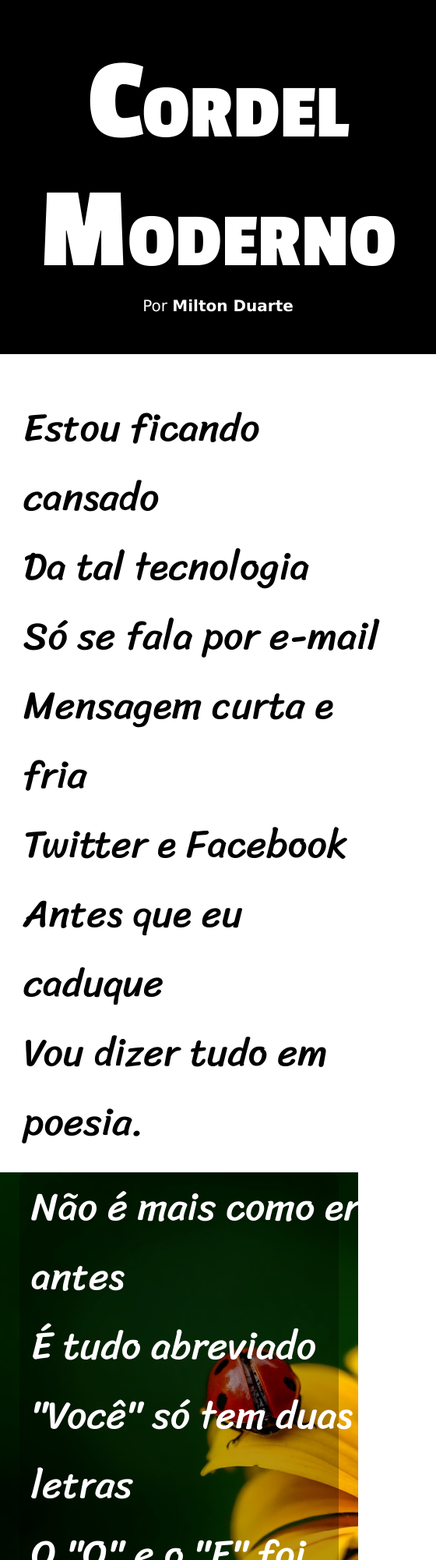
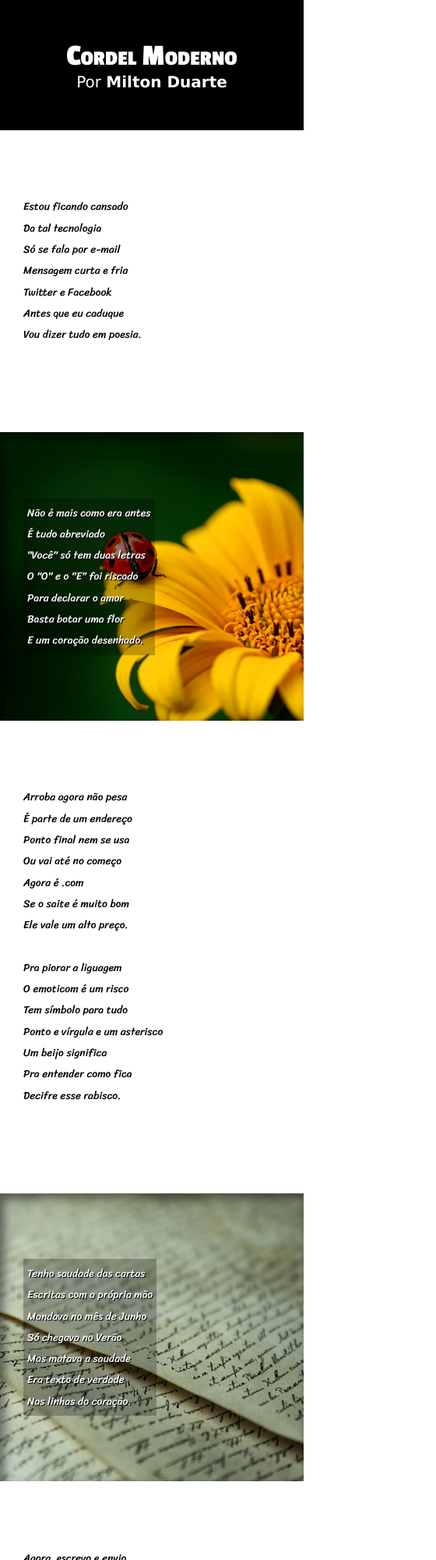
Before and after one commit to dyogohenrique/projeto-cordelmoderno, a plain HTML site: page index.html in a window 390 px wide. Shown: the top 2000 px of the page at 78% size, 560 px wide, since content can reach past the window. Drawn offline with Linux system fonts and the light colour scheme.

Commit message:
Melhorias

```diff
--- a/index.html
+++ b/index.html
@@ -9,11 +9,12 @@
 </head>
 <body>
     <header>
-        <h1><span class="maiusculo">C</span>ORDEL <span class="maiusculo">M</span>ODERNO</h1>
+        <h1>Cordel Moderno</h1>
         <p>Por <a href="https://www.recantodasletras.com.br/poesias/3186743" target="_blank">Milton Duarte</a></p>
     </header>
 
     <main>
+        <section class="normal">
             <p>
                 Estou ficando cansado <br>
                 Da tal tecnologia <br>
@@ -21,11 +22,11 @@
                 Mensagem curta e fria <br>
                 Twitter e Facebook <br>
                 Antes que eu caduque <br>
-            Vou dizer tudo em poesia. <br>
+                Vou dizer tudo em poesia.
             </p>
+        </section>
 
-        <article class="flor">
-            <div class="container">
+        <section class="imagem" id="flor">
             <p>
                 Não é mais como era antes <br>
                 É tudo abreviado <br>
@@ -33,11 +34,11 @@
                 O "O" e o "E" foi riscado <br>
                 Para declarar o amor <br>
                 Basta botar uma flor <br>
-                    E um coração desenhado. <br>
+                E um coração desenhado.
             </p>
-            </div>
-        </article>
+        </section>
 
+        <section class="normal">
             <p>
                 Arroba agora não pesa <br>
                 É parte de um endereço <br>
@@ -45,7 +46,7 @@
                 Ou vai até no começo <br>
                 Agora é .com <br>
                 Se o saite é muito bom <br>
-            Ele vale um alto preço. <br>
+                Ele vale um alto preço.
             </p>
 
             <p>
@@ -55,11 +56,11 @@
                 Ponto e vírgula e um asterisco <br>
                 Um beijo significa <br>
                 Pra entender como fica <br>
-            Decifre esse rabisco. <br>
+                Decifre esse rabisco.
             </p>
+        </section>
 
-        <article class="papeis">
-            <div class="container">
+        <section class="imagem" id="papel">
             <p>
                 Tenho saudade das cartas <br>
                 Escritas com a própria mão <br>
@@ -67,11 +68,11 @@
                 Só chegava no Verão <br>
                 Mas matava a saudade <br>
                 Era texto de verdade <br>
-                    Nas linhas do coração. <br>
+                Nas linhas do coração.
             </p>
-            </div>
-        </article>
+        </section>
 
+        <section class="normal">
             <p>
                 Agora, escrevo e envio <br>
                 Chegando na mesma hora <br>
@@ -79,7 +80,7 @@
                 A pessoa foi embora <br>
                 Abriu outro aplicativo <br>
                 O mundo ficou cativo <br>
-            Da tecnologia do agora. <br>
+                Da tecnologia do agora.
             </p>
 
             <p>
@@ -89,15 +90,16 @@
                 Se quiser, faça esse teste <br>
                 Dois pontos são dois joelhos <br>
                 Seus lábios são aparelhos <br>
-            Deixe que Deus interprete. <br>
+                Deixe que Deus interprete.
             </p>
+        </section>
 
-        <article class="video">
+        <section class="video">
             <h1>ASSITA AO VÍDEO NARRADO</h1>
-            <div class="borda">
+            <div class="player">
                 <iframe width="560" height="315" src="https://www.youtube.com/embed/ePPNliWMnoM" title="YouTube video player" frameborder="0" allow="accelerometer; autoplay; clipboard-write; encrypted-media; gyroscope; picture-in-picture; web-share" allowfullscreen></iframe>
             </div>
-        </article>
+        </section>
 
     </main>
 
--- a/style.css
+++ b/style.css
@@ -15,13 +15,14 @@ font-family: 'Sriracha', cursive;
 * {
     margin: 0;
     padding: 0;
-    font-size: 1em;
+}
+
+html, body {
+    min-height: 100vh;
+    background-color: #ffffff;
 }
 
 header {
-    min-width: 460px;
-    padding: 50px;
-
     background-color: #000000;
     color: #ffffff;
 
@@ -30,76 +31,82 @@ header {
 
 header > h1 {
     font-family: var(--fonte-titulo);
-    font-size: 100px;
-}
+    padding-top: 50px;
+    font-size: 10vw;
 
-header > h1 > span.maiusculo {
-    font-size: 150px;
+    font-variant: small-caps;
 }
 
 header > p {
     font-family: var(--fonte-padrao);
     font-size: 20px;
+
+    padding-bottom: 50px;
 }
 
-header a {
+a {
     font-weight: bolder;
 
     text-decoration: none;
     color: #ffffff;
 }
 
-header a:hover {
+a:hover {
     text-decoration: underline;
 }
 
-main {
-    margin: 50px 30px;
+section {
+    padding-top: 10vh;
+    padding-bottom: 10vh;
+    padding-left: 30px;
+
+    line-height: 2em;
+
+    font-family: var(--fonte-poema);
+    font-size: 3.5vw;
 }
 
-main p {
-    min-width: 460px;
-
-    margin: 50px 0;
-
-    font-family: var(--fonte-poema);
-    font-weight: normal;
-    font-size: 50px;
+section > p {
+    padding-bottom: 2em;
 }
 
-.flor {
-    min-width: 460px;
-
-    background: black url(imagens/background001.jpg) center center no-repeat fixed;
-    background-size: cover;
-
-    margin: -30px;
+section.normal {
+    background-color: #ffffff;
+    color: #000000;
 }
 
+section.imagem {
+    background-color: #2f2f2f;
+    color: #ffffff;
 
-.flor p {
-    margin: auto 15px;
+    box-shadow: inset 6px 6px 13px 0px rgba(0, 0, 0, 0.492);
+
+    background-size: cover;
 }
 
-.papeis {
-    min-width: 460px;
+section.imagem > p {
+    display: inline-block;
+    background-color: #00000041;
 
-    background: black url(imagens/background002.jpg) center center no-repeat fixed;
-    background-size: cover;
+    padding: 5px;
 
-    margin: -30px;
+    text-shadow: 1px 1px 0px black;
 }
 
-.container {
-    max-width: 650px;
-    max-height: 650px;
+section#flor {
+    background-image: url(imagens/background001.jpg);
+    background-position: right center;
+    background-attachment: fixed;
+}
 
-    margin: 25px;
+section#papel{
+    background-image: url(imagens/background002.jpg);
+    background-position: right center;
+    background-attachment: fixed;
+}
 
-    background-color: #00000046;
-    color: #ffffff;
-
-    border-radius: 10px;
+section.video{
+    padding: 0;
 }
 
 .video h1 {
@@ -107,63 +114,38 @@ main p {
 
     font-family: var(--fonte-titulo);
     font-size: 50px;
-
-    margin: 5px;
 }
 
-.borda {
-    height: 50vh;
+div.player {
+    margin: 0px;
 
-    margin: 0 -30px 30px;
-    padding: 200px 0;
-
-    background: #f6f0e4 url(imagens/CordelModerno-ComIframe.png) center center no-repeat local;
-    background-size: cover;
+    padding-bottom: 56%;
 
     position: relative;
 }
 
-.borda > iframe {
+.player > iframe {
     position: absolute;
 
-    top: 50%;
-    left: 50%;
-    transform: translate(-50%, -50%);
+    padding: 0;
 
-    width: 50%;
-    height: 50%;
+    top: 5%;
+    left: 5%;
+
+    width: 90%;
+    height: 90%;
 }
 
+footer {
+    max-width: 100vw;
 
-footer {
     background-color: #000000;
+    text-align: center;
+    padding: 10px;
 
-    padding: 20px;
 }
 
 footer p {
     font-family: var(--fonte-padrao);
-    text-align: center;
     color: #ffffff;
 }
-
-footer a{
-    text-decoration: none;
-    font-weight: bolder;
-    color: #ffffff;
-}
-
-footer a:hover{
-    text-decoration: underline;
-}
-
-@media (max-width: 768px) {
-    .borda {
-        margin: 0 -30px 30px;
-        padding: 200px 0;
-
-        background: #f6f0e4;
-
-        position: relative;
-    }
-  }
```
Lines whose indentation alone changed are shown as unchanged.
